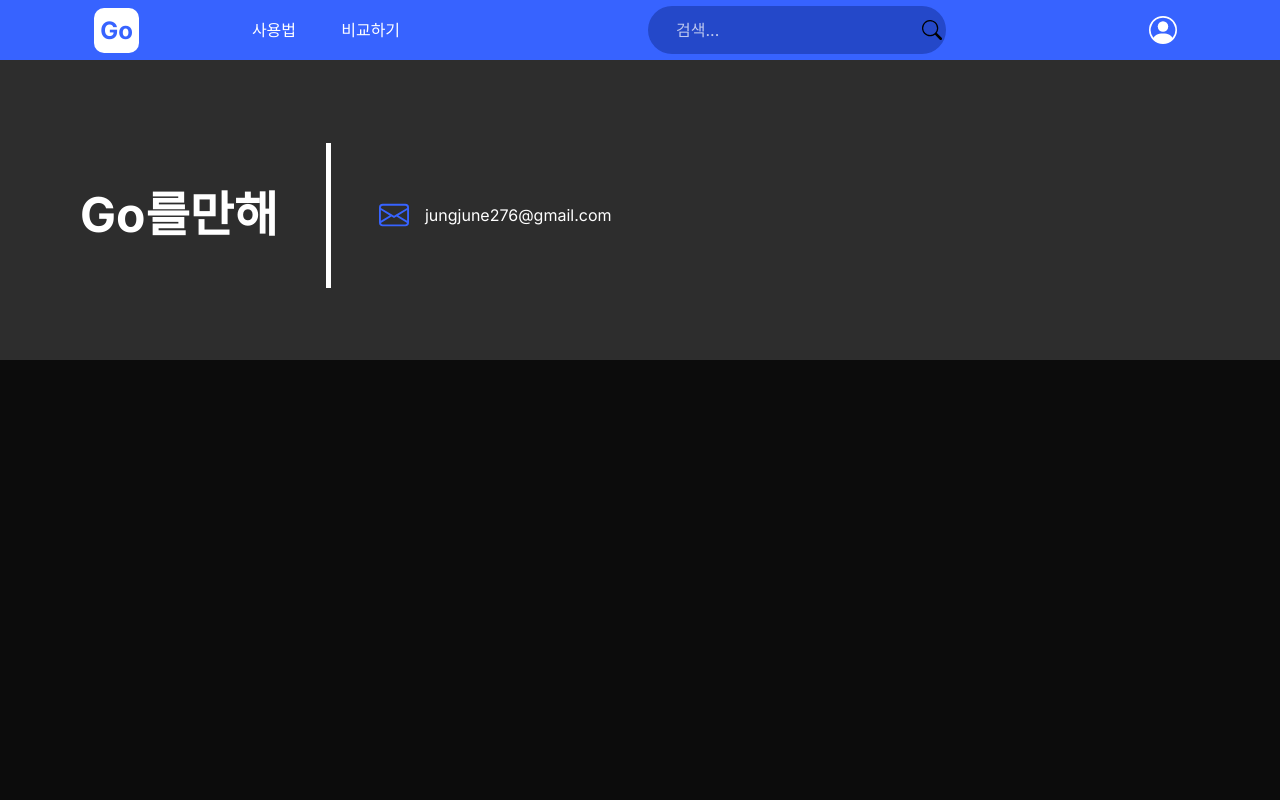
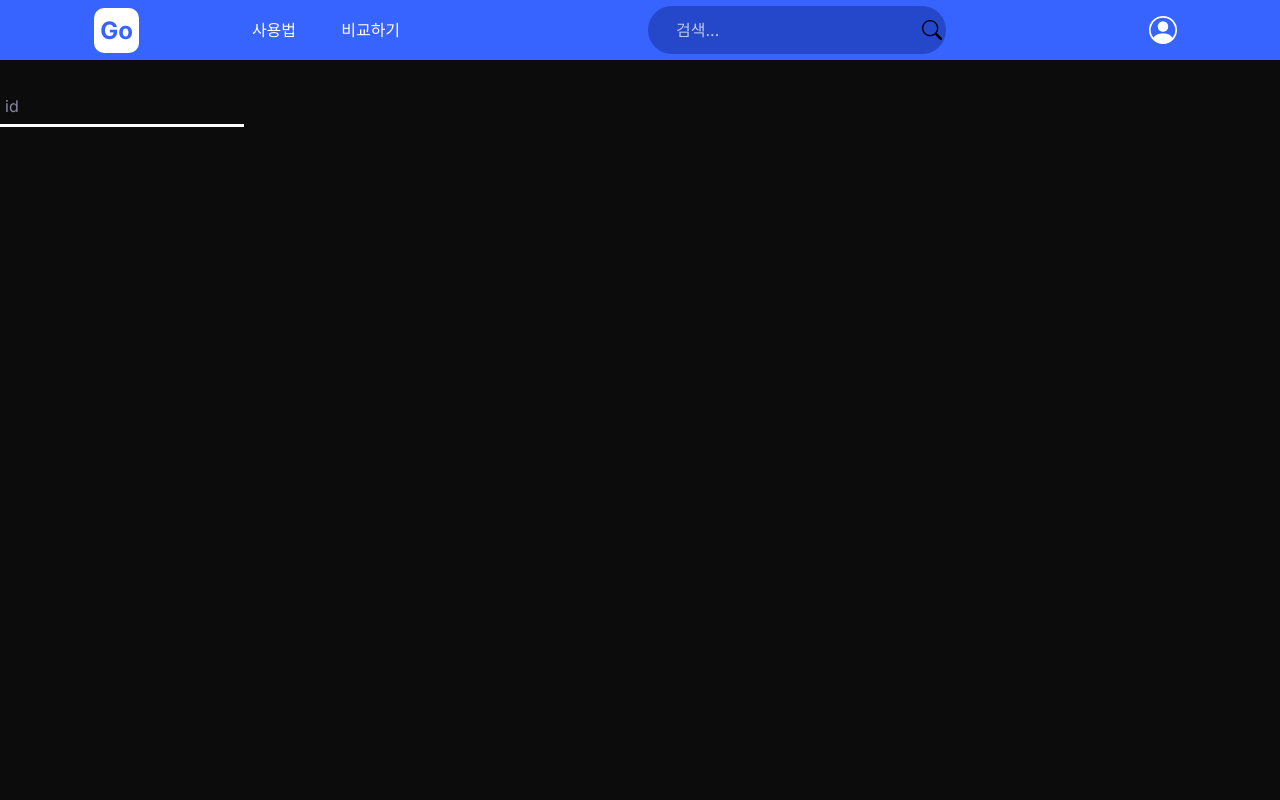
Before and after one commit to go-pick/gopick-fe, a React (Create React App) app: page /login in a window 1280 px wide. Shown: the top 800 px of the page. Built offline with nearby package versions, Linux system fonts and the light colour scheme.

Commit message:
로그인 페이지 및 텍스트박스 컴포넌트

```diff
--- a/src/App.js
+++ b/src/App.js
@@ -6,6 +6,7 @@ import { ThemeProvider } from 'styled-components';
 import Footer from './components/layout/footer/Footer';
 import { BrowserRouter, Route, Routes } from 'react-router-dom';
 import NavBar from './components/layout/navbar/NavBar';
+import LoginPage from './features/login/LoginPage';
 
 function App() {
 	const [themeMode, setThemeMode] = useState('dark');
@@ -22,6 +23,7 @@ function App() {
 			<main>
 				<Routes>
 					<Route path='/' element={<MainPage />} />
+					<Route path='/login' element={<LoginPage />} />
 				</Routes>
 			</main>
 			<Footer />
--- /dev/null
+++ b/src/components/common/TextBox/TextBox.jsx
@@ -0,0 +1,23 @@
+import React from 'react';
+import { InputWrapper, StyledInput, StyledLabel } from './TextBox.styles';
+
+const TextBox = ({ label, id, ...rest }) => {
+
+	// id가 없을 시 자동 생성
+	const inputId = id || `textbox-${label.replace(/\s+/g, '-').toLowerCase()}`;
+
+	return (
+		<InputWrapper>
+			<StyledInput
+				id={inputId}
+				placeholder=''
+				{...rest}
+			/>
+			<StyledLabel htmlFor='inputId'>
+				{label}
+			</StyledLabel>
+		</InputWrapper>
+	);
+};
+
+export default TextBox;
--- /dev/null
+++ b/src/components/common/TextBox/TextBox.styles.js
@@ -0,0 +1,49 @@
+import styled from "styled-components";
+
+const InputWrapper = styled.div`
+	position: relative;
+	margin-top: 1.5rem;
+`;
+
+const StyledLabel = styled.label`
+	position: absolute;
+	top: 10px;
+	left: 5px;
+	font-size: 1rem;
+	color: ${({ theme }) => theme.textSub};
+	pointer-events: none;
+	transition: all 0.2s ease-out;
+`;
+
+const StyledInput = styled.input`
+	padding: 10px 5px;
+	font-size: 1rem;
+	background-color: transparent;
+
+	color: ${({ theme }) => theme.text};
+	border: none;
+	border-bottom: 3px solid ${({ theme }) => theme.text};
+	transition: border-bottom-color 0.2s ease-out;
+
+	&:focus {
+		outline: none;
+		border-bottom-color: ${({ theme }) => theme.main.regular};
+	}
+
+	&:focus + ${StyledLabel},
+	&:not(:placeholder-shown) + ${StyledLabel} {
+		top: -1rem;
+		font-size: 0.75rem;
+		border-bottom-color: ${({ theme }) => theme.main.deepen};
+	}
+
+	&:focus + ${StyledLabel} {
+		color: ${({ theme }) => theme.main.regular};
+	}
+
+	&::placeholder {
+		color: transparent;
+	}
+`;
+
+export { InputWrapper, StyledInput, StyledLabel };
--- /dev/null
+++ b/src/components/common/TextBox/index.js
@@ -0,0 +1 @@
+export { default } from './TextBox';
--- /dev/null
+++ b/src/features/login/Login.styles.js
@@ -0,0 +1 @@
+import styled from "styled-components";
--- /dev/null
+++ b/src/features/login/LoginPage.jsx
@@ -0,0 +1,14 @@
+import React from 'react';
+import TextBox from '../../components/common/TextBox';
+
+const LoginPage = () => {
+	return (
+		<div style={{height: '100vh'}}>
+			<TextBox
+				label={'id'}
+			/>
+		</div>
+	);
+};
+
+export default LoginPage;
--- a/src/features/main/components/StartButton.jsx
+++ b/src/features/main/components/StartButton.jsx
@@ -1,11 +1,14 @@
 import React from 'react';
+import { Link } from 'react-router-dom';
 import styled from 'styled-components';
 
-const StyledStartButton = styled.button`
+const StyledStartButton = styled(Link)`
 	background-color: rgba(255, 255, 255, 0.5);
 	color: '#ffffff';
 	font-size: 1.2em;
 	width: 15em;
+	text-decoration: none;
+	text-align: center;
 	padding: 1em;
 	border-radius: 30px;
 	margin: 3em;
@@ -15,7 +18,6 @@ const StyledStartButton = styled.button`
 `;
 
 const StartButton = () => {
-
     return (
         <StyledStartButton>
             지금 바로 비교하기
```
